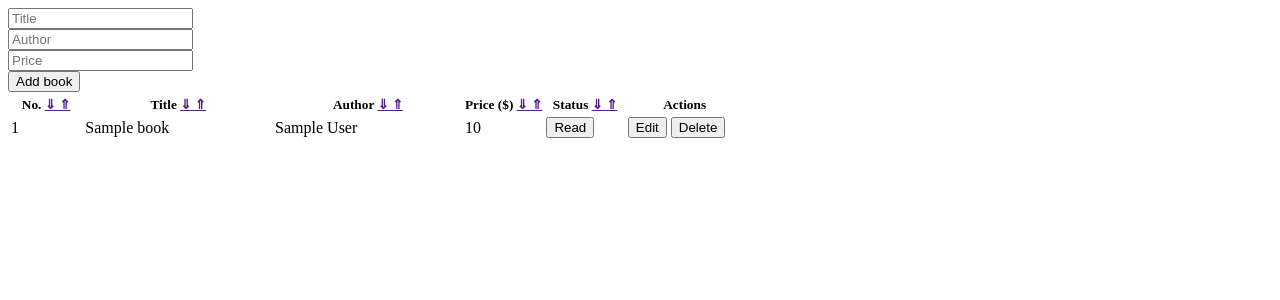
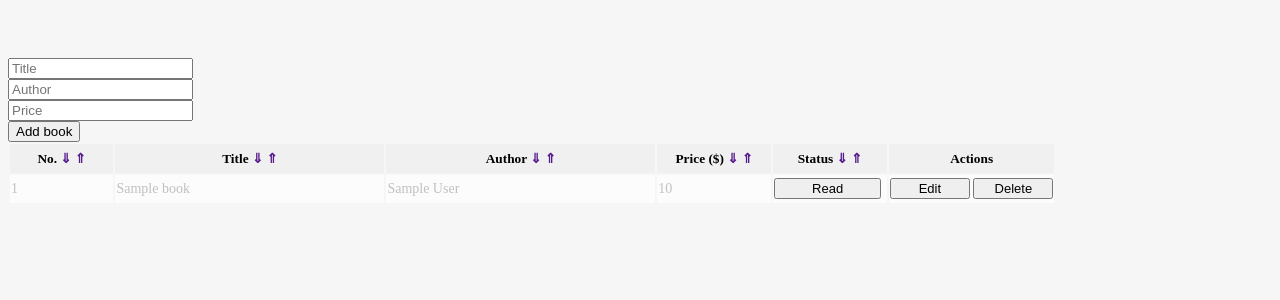
Before and after one commit to freefermer/TDD_Project, a Django app: page / in a window 1280 px wide. Shown: the top 300 px of the page. Run offline with Django 5.2, Linux system fonts and the light colour scheme; tables that the repository leaves empty hold one stand-in row (values such as "Sample post"); some libraries are stand-ins or nearby versions.

Commit message:
Add css styles

```diff
--- a/books/forms.py
+++ b/books/forms.py
@@ -13,6 +13,6 @@ class BookCreateForm(ModelForm):
 
 
 class BookEditForm(BookCreateForm):
-    title = CharField(required=False, widget=TextInput())
-    author = CharField(required=False, widget=TextInput())
-    price = CharField(required=False, widget=TextInput())
+    title = CharField(required=False, widget=TextInput(attrs={"class":"form-control-sm"}))
+    autho = CharField(required=False, widget=TextInput(attrs={"class":"form-control-sm"}))
+    price = CharField(required=False, widget=TextInput(attrs={"class":"form-control-sm"}))
--- a/books/templates/base.html
+++ b/books/templates/base.html
@@ -1,8 +1,10 @@
+{% load static %}
 <!DOCTYPE html>
 <html>
 <head>
     <meta charset="utf-8">
     <title>{% block title %}Books{% endblock title %}</title>
+    <link rel="stylesheet" href="{% static 'base.css' %}">
 </head>
 
 <body hx-headers='{"X-CSRFToken": "{{ csrf_token }}"}'>
--- a/books/templates/partial_book_detail.html
+++ b/books/templates/partial_book_detail.html
@@ -1,4 +1,4 @@
-<tr>
+<tr class="{% if book.read %}grey-text{% endif %}">
     <!-- Ячейка номера книги -->
     <td>
         {{ book.id }}
@@ -23,7 +23,7 @@
     <td>
         {% if not book.read %}
         <!-- Кнопка "Unread" -->
-        <button class="disbtn"
+        <button class="disbtn table-button status-button"
                 hx-patch="{% url 'update_book_status' book.id %}"
                 hx-target="closest tr"
                 hx-swap="outerHTML" >
@@ -31,7 +31,7 @@
         </button>
         {% else %}
         <!-- Кнопка "Read" -->
-        <button class="disbtn"
+        <button class="disbtn table-button status-button"
                 hx-patch="{% url 'update_book_status' book.id %}"
                 hx-target="closest tr"
                 hx-swap="outerHTML" >
@@ -43,7 +43,7 @@
     <!--  Ячейка кнопок действия -->
     <td>
         <!-- Кнопка "Edit" -->
-        <button class="disbtn"
+        <button class="disbtn table-button any-button"
                 hx-get="{% url 'update_book_details' book.id %}"
                 hx-target="closest tr"
                 hx-swap="outerHTML" >
@@ -51,7 +51,7 @@
         </button>
 
         <!-- Кнопка "Delete" -->
-        <button class="disbtn"
+        <button class="disbtn table-button any-button"
                 hx-delete="{% url 'delete_book' book.id %}"
                 hx-target="closest tr"
                 hx-swap="outerHTML"
--- /dev/null
+++ b/static/base.css
@@ -0,0 +1,59 @@
+/* Задаёт отступ сверху и цвет страницы. */
+body {
+    padding-top: 50px;
+    background-color: rgb(246, 246, 246);
+}
+
+/* Задаёт цвет заголовка таблицы. */
+thead {
+    background-color: rgb(240, 240, 240);
+}
+
+/* Задаёт цвет тела таблицы. */
+tbody {
+    background-color: rgb(252, 252, 252);
+}
+
+/* Задаёт размер шрифта таблицы. */
+td {
+    font-size: 14px;
+}
+
+/* Задаёт высоту строки таблицы. */
+tr {
+    line-height: 26px;
+    min-height: 26px;
+    height: 26px;
+ }
+
+/* Чтобы удалить ошибочное подчеркивание между символами сортировки. */
+a {
+    text-decoration: none;
+}
+
+/* Задаёт высоту текстовых полей формы редактирования книги. */
+ .form-control-sm {
+    line-height: 24px;
+    min-height: 24px;
+    height: 24px;
+ }
+
+/* Задаёт цвет шрифта для прочитанной книги. */
+.grey-text {
+    color: rgb(192, 192, 192);
+}
+
+/* Задаёт ширину кнопок Прочитана и Не прочитана. */
+.status-button {
+    width: 107px;
+}
+
+/* Задаёт ширину кнопок Изменить, Удалить, Сохранить и Отменить. */
+.any-button {
+    width: 80px;
+}
+
+/* Задаёт размер шрифта кнопок в таблице. */
+.table-button {
+    font-size: 13px;
+}
```
Also changed, not shown: books/templates/partial_book_update_form.html (+5 -4 lines).
